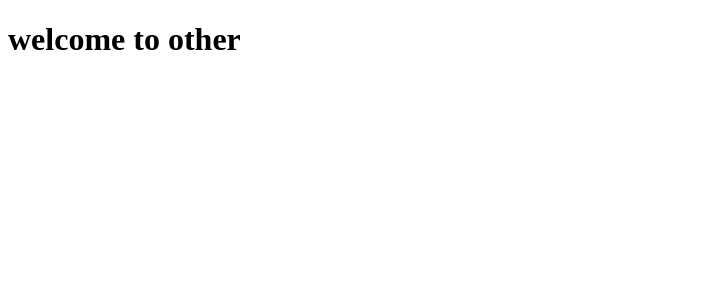
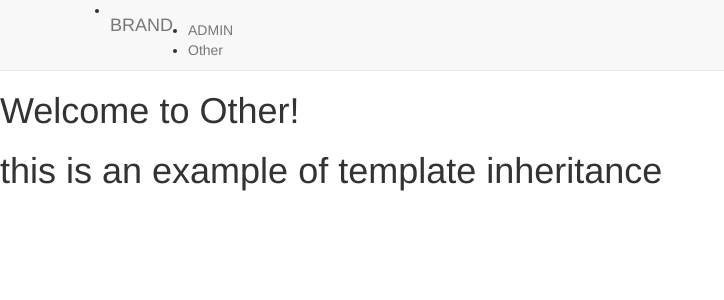
Before and after one commit to ankityad98/DjangoWork, a Django app: page /basic_app/other/ in a window 1280 px wide. Shown: the top 300 px of the page, without its empty margins (0-724 px from the left). Run offline with Django 3.2, Linux system fonts and the light colour scheme; some libraries are stand-ins or nearby versions.

Commit message:
Template Inheritance

```diff
--- /dev/null
+++ b/learning_templates/templates/basic_app/base.html
@@ -0,0 +1,25 @@
+<!DOCTYPE html>
+<html lang="en" dir="ltr">
+  <head>
+    <meta charset="utf-8">
+    <title></title>
+    <!-- Latest compiled and minified CSS -->
+<link rel="stylesheet" href="https://maxcdn.bootstrapcdn.com/bootstrap/3.3.7/css/bootstrap.min.css" integrity="sha384-BVYiiSIFeK1dGmJRAkycuHAHRg32OmUcww7on3RYdg4Va+PmSTsz/K68vbdEjh4u" crossorigin="anonymous">
+  </head>
+  <body>
+    <nav class="navbar navbar-default navbar-static-top">
+      <div class="container">
+        <ul class"nav navbar-nav">
+          <li><a class="navbar-brand" href="{% url 'index' %}">BRAND</a> </li>
+          <li><a class="navbar-link" href="{% url 'admin:index' %}">ADMIN</a> </li>
+          <li><a class="navbar-link" href="{% url 'basic_app:other' %}">Other</a> </li>
+        </ul>
+      </div>
+    </nav>
+    <div clas="container">
+      {% block body_block %}
+      <!--Anything outside of this will be inherited if you extends!-->
+      {% endblock %}
+    </div>
+  </body>
+</html>
--- a/learning_templates/templates/basic_app/other.html
+++ b/learning_templates/templates/basic_app/other.html
@@ -1,10 +1,6 @@
 <!DOCTYPE html>
-<html lang="en" dir="ltr">
-  <head>
-    <meta charset="utf-8">
-    <title>Other</title>
-  </head>
-  <body>
-    <h1> welcome to other </h1>
-  </body>
-</html>
+{% extends "basic_app/base.html" %}
+{% block body_block %}
+<h1> Welcome to Other! </h1>
+<h1> this is an example of template inheritance </h2>
+  {% endblock %}
```
Also changed, not shown: learning_templates/templates/basic_app/index.html (+5 -9 lines).
